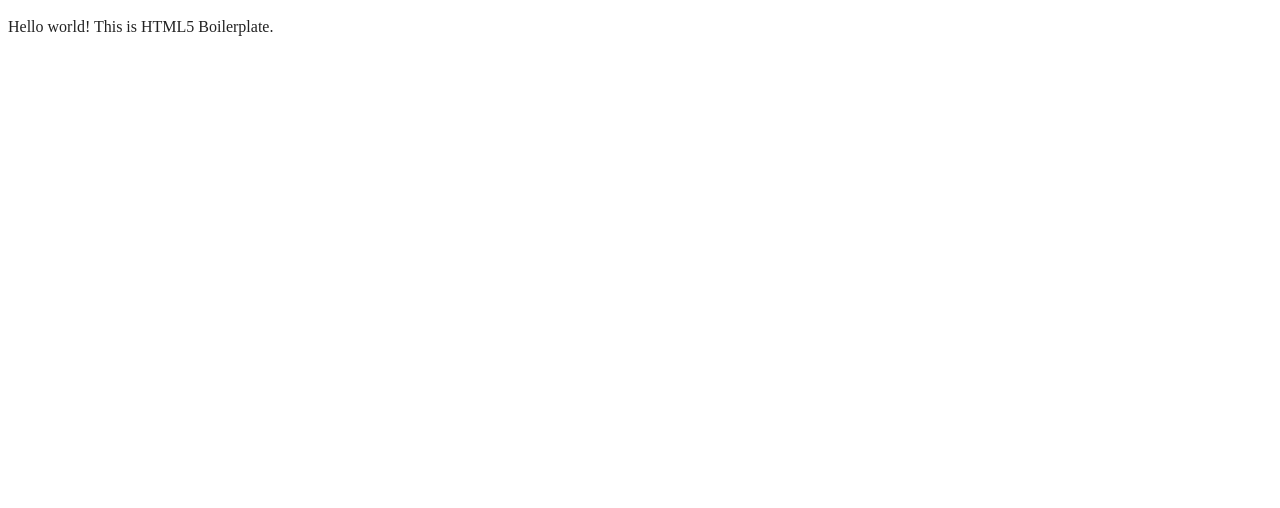
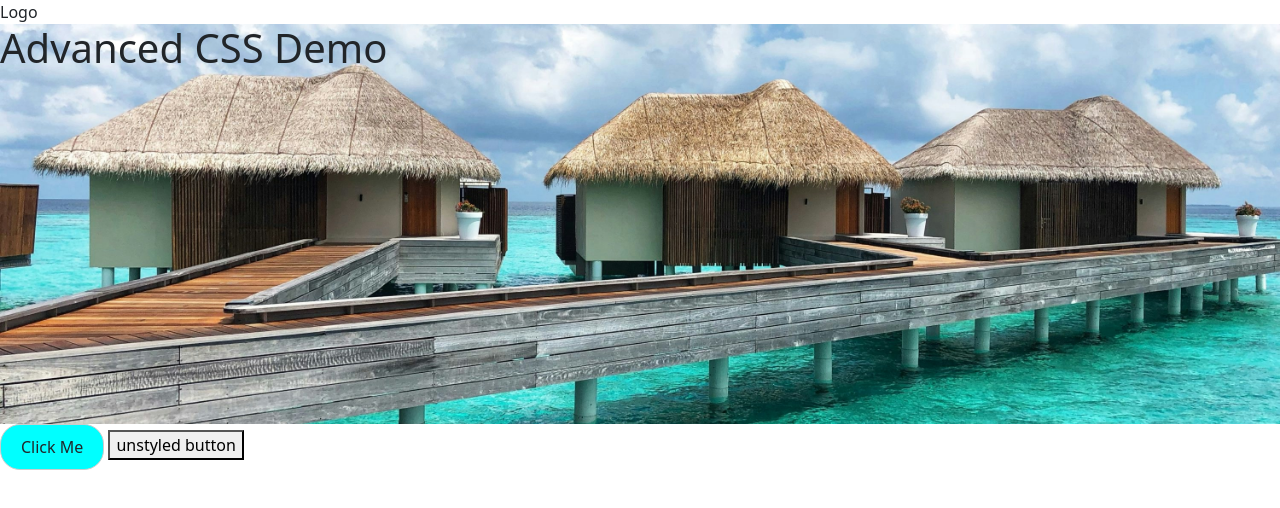
Before and after one commit to Rexelian/dmd-3470-repo, a website built with webpack: page week-04/index.html in a window 1280 px wide. Built offline with nearby package versions, Linux system fonts and the light colour scheme.

Commit message:
week 4 in-class

```diff
--- a/week-04/index.html
+++ b/week-04/index.html
@@ -5,6 +5,8 @@
   <meta charset="utf-8">
   <meta name="viewport" content="width=device-width, initial-scale=1">
   <title></title>
+  <link href="https://cdn.jsdelivr.net/npm/bootstrap@5.3.2/dist/css/bootstrap.min.css"
+  rel="stylesheet"/>
   <link rel="stylesheet" href="css/style.css">
   <meta name="description" content="">
 
@@ -19,12 +21,45 @@
 
   <link rel="manifest" href="site.webmanifest">
   <meta name="theme-color" content="#fafafa">
+  <title>Demo for Advanced Web</title>
+
+  <style>
+    :root {
+      --primary
+    }
+
+    .btn {
+      border-radius: 20px;
+      border: 1px solid #ccc;
+      background-color: aqua;
+      padding: 10px 20px;
+    }
+
+    #hero {
+      min-height: 400px;
+      background-image: url('img/upgraded-points-fWER_4yEs-I-unsplash.jpg');
+      background-position: center;
+      background-size: cover;
+    }
+
+  </style>
 </head>
 
 <body>
 
   <!-- Add your site or application content here -->
-  <p>Hello world! This is HTML5 Boilerplate.</p>
+
+  <header>Logo</header>
+
+  <section id="hero">
+    <h1>Advanced CSS Demo</h1>
+  </section>
+
+
+  <button class="btn">Click Me</button>
+
+  <button>unstyled button</button>
+
   <script src="js/app.js"></script>
 
 </body>
```
Also changed, not shown: week-04/img/upgraded-points-fWER_4yEs-I-unsplash.jpg (added).
